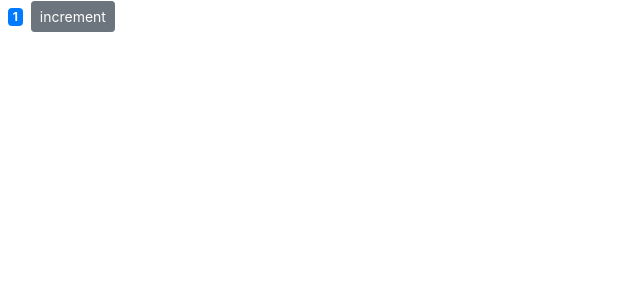
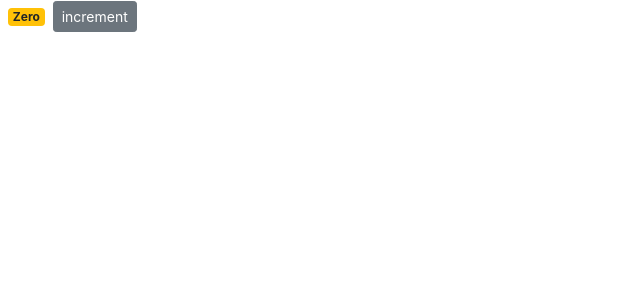
Before and after one commit to martinlud136/Counter-react, a React (Create React App) app: page / in a window 1280 px wide. Shown: the top 300 px of the page, without its empty margins (0-640 px from the left). Built offline with nearby package versions, Linux system fonts and the light colour scheme.

Commit message:
metodo de cambio de classes

```diff
--- a/src/components/counter.jsx
+++ b/src/components/counter.jsx
@@ -2,7 +2,7 @@
 
 class Counter extends Component {
     state = {
-        count: 1,
+        count: 0,
     };
 
     formatCount() {
@@ -11,15 +11,19 @@
     }
 
     render() {
-        let classes = "badge m-2 badge-";
-        classes += this.state.count === 0 ? "warning" : "primary";
         return (
             <React.Fragment>
-                <span className={classes}>{this.formatCount()}</span>
+                <span className={this.getBadgeClasses()}>{this.formatCount()}</span>
                 <button className="btn btn-secondary btn-sm">increment</button>
             </React.Fragment>
         );
     }
+
+    getBadgeClasses() {
+        let classes = "badge m-2 badge-";
+        classes += this.state.count === 0 ? "warning" : "primary";
+        return classes;
+    }
 }
 
 export default Counter;
```
